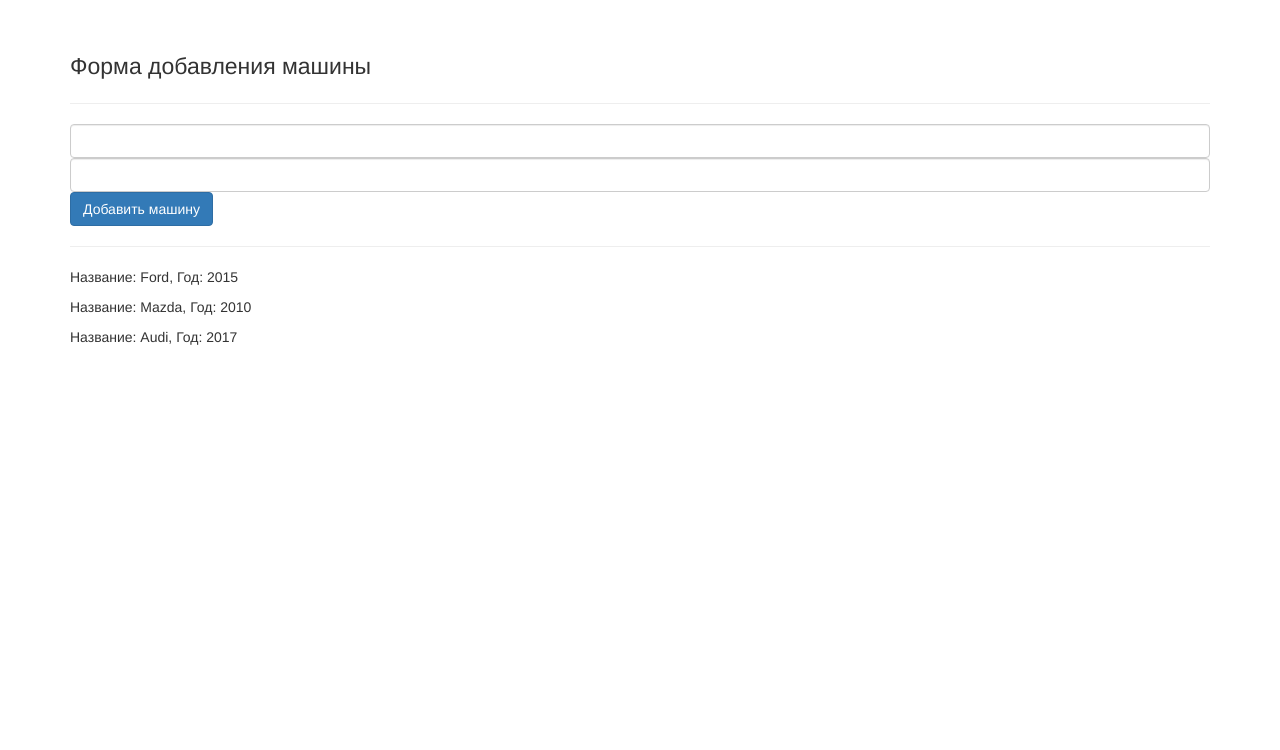
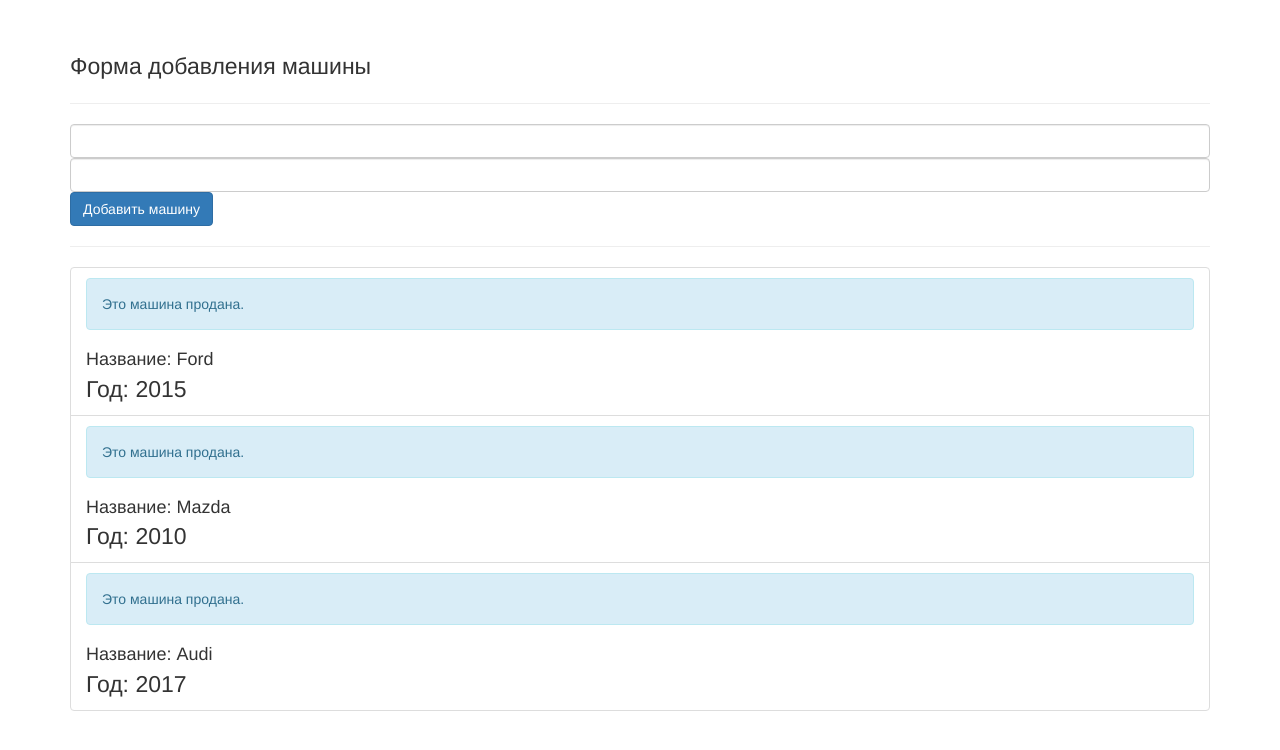
Before and after one commit to rkislov/AngularCourse, an Angular app: page / in a window 1280 px wide. Shown: the top 750 px of the page. Built offline with nearby package versions, Linux system fonts and the light colour scheme.

Commit message:
Angular HTML binding

```diff
--- a/src/app/car/car.component.html
+++ b/src/app/car/car.component.html
@@ -1 +1,3 @@
-<p>{{ 'Название:' }} {{ car.name }}, Год: {{ car.year }} </p>
+<div class="alert alert-info">Это машина продана.</div>
+
+<ng-content></ng-content>
--- a/src/app/car/car.component.ts
+++ b/src/app/car/car.component.ts
@@ -1,4 +1,4 @@
-import { Component, Input } from '@angular/core';
+import {Component, Input, ViewChild, ElementRef, ContentChild} from '@angular/core';
 
 @Component({
   selector: 'app-car',
@@ -8,4 +8,9 @@ import { Component, Input } from '@angular/core';
 })
 export class CarComponent {
   @Input('carItem') car: {name: string, year: number};
+  @ContentChild('carHeading') carHeading: ElementRef;
+
+  ngAfterViewInit() {
+      console.log(this.carHeading);
+  }
 }
--- a/src/app/cars/cars.component.html
+++ b/src/app/cars/cars.component.html
@@ -2,4 +2,12 @@
 <hr>
 <app-add-car (onAddCar)="updateCarList($event)"></app-add-car>
 <hr>
-<app-car *ngFor="let car of cars" [carItem]="car"></app-car>
+
+<div class="list-group">
+    <app-car class="list-group-item" *ngFor="let car of cars" [carItem]="car">
+        <h4 #carHeading class="list-group-item-heading">Название: {{ car.name }}</h4>
+        <p class="list-group-item-text"> Год: {{ car.year }} </p>
+
+
+    </app-car>
+</div>
```
